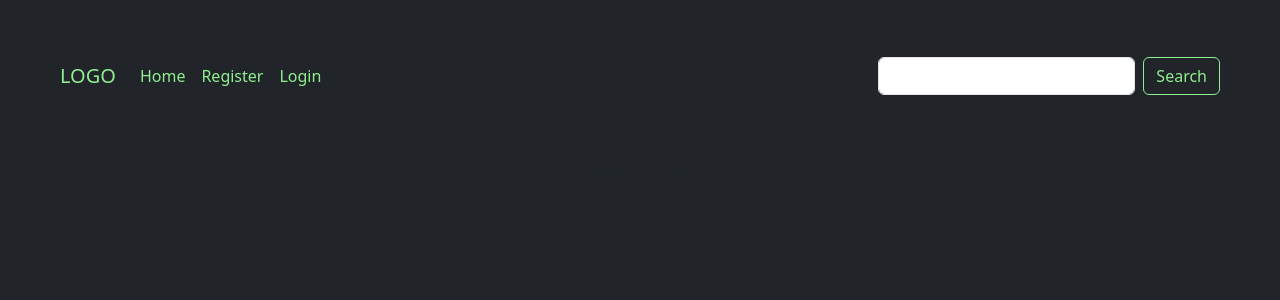
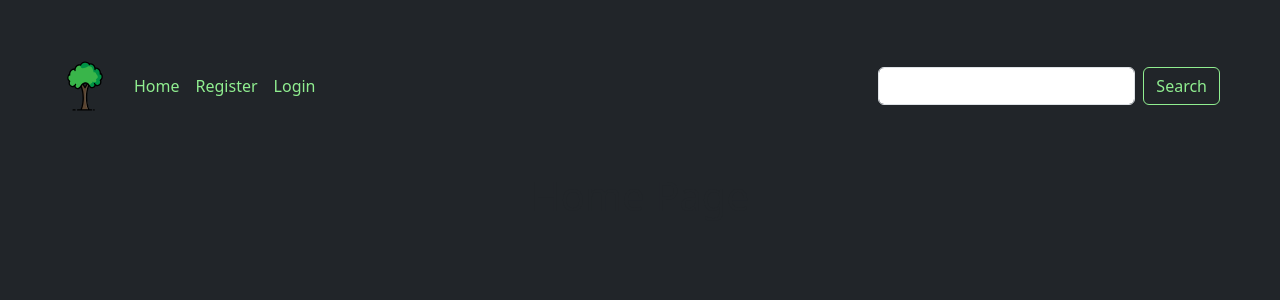
Before and after one commit to badgersky/we-know-spot, a Django app: page / in a window 1280 px wide. Shown: the top 300 px of the page. Run offline with Django 4.2, Linux system fonts and the light colour scheme; some libraries are stand-ins or nearby versions.

Commit message:
add logo

```diff
--- a/templates/partials/nav.html
+++ b/templates/partials/nav.html
@@ -1,6 +1,10 @@
+{% load static %}
+
 <nav class="navbar navbar-expand-lg bg-dark m-5">
     <div class="container-fluid">
-        <a class="navbar-brand text-green" href="{% url 'home:home' %}">LOGO</a>
+        <a class="navbar-brand text-green" href="{% url 'home:home' %}">
+            <img src="{% static 'images/logo.svg' %}" alt="logo" width="50" height="50">
+        </a>
         <button class="navbar-toggler" type="button" data-bs-toggle="collapse" data-bs-target="#navbarSupportedContent"
                 aria-controls="navbarSupportedContent" aria-expanded="false" aria-label="Toggle navigation">
             <span class="navbar-toggler-icon"></span>
```
Also changed, not shown: static/images/logo.svg (added).
